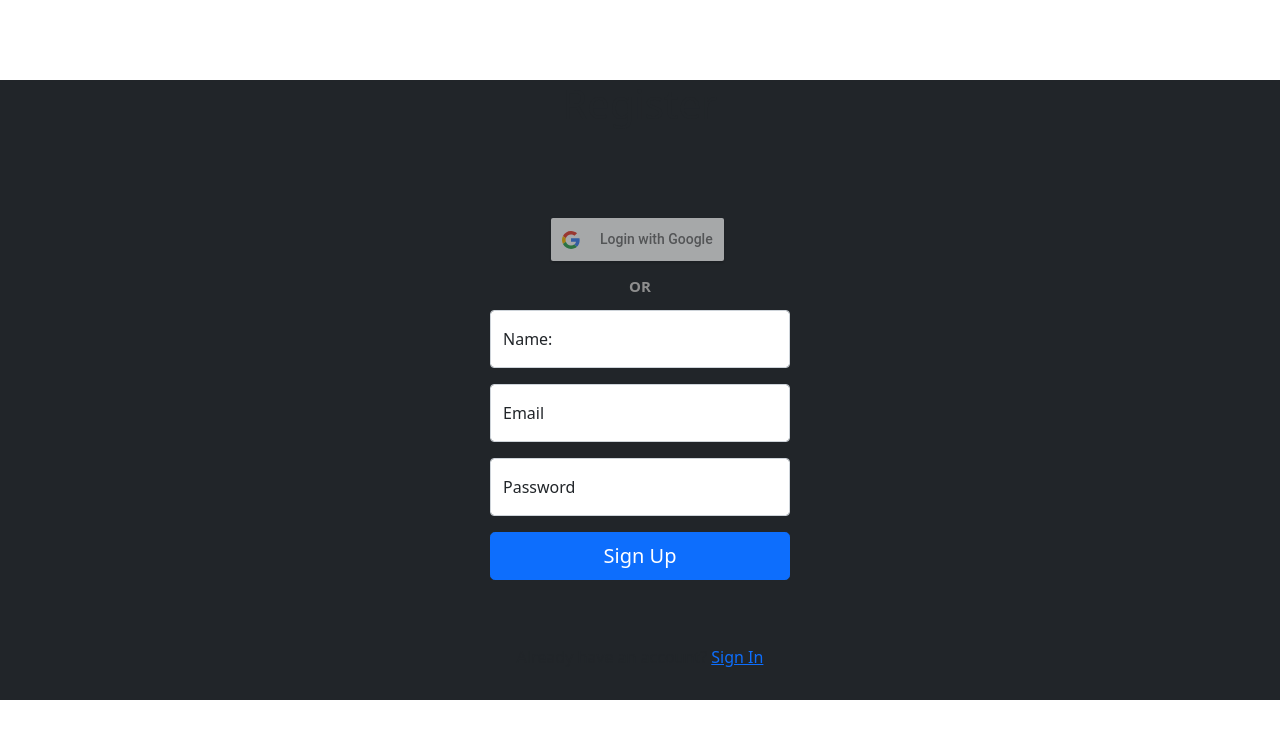
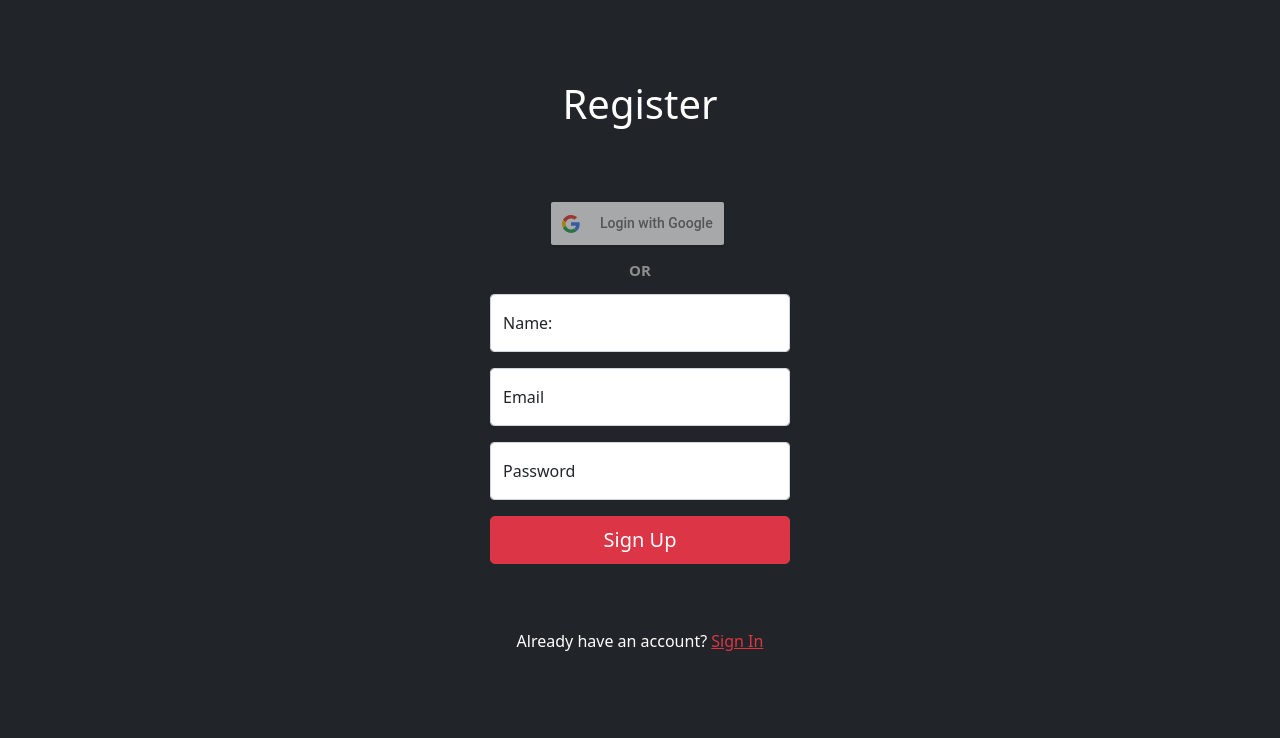
Before and after one commit to daksh-innovaccer/casptone_new, a React (Create React App) app in the folder client/: page /signup in a window 1280 px wide. Shown: the top 738 px of the page. Built offline with nearby package versions, Linux system fonts and the light colour scheme.

Commit message:
entire frontend sorted

```diff
--- a/client/public/index.html
+++ b/client/public/index.html
@@ -26,7 +26,7 @@
     -->
     <title>React App</title>
   </head>
-  <body>
+  <body  style="background-color: #212529">
     <noscript>You need to enable JavaScript to run this app.</noscript>
     <div id="root"></div>
     <!--
--- a/client/src/App.js
+++ b/client/src/App.js
@@ -37,7 +37,7 @@ function App() {
             {localdata ? <Header loggedState={isLogged} onLogoutClick={logoutHandler} /> : ""}
             {/* <h1>Hi There!</h1>
         <a href="/signin">SignIn</a> */}
-            <div className="" >
+            <div className=""  style={{backgroundColor: '#212529'}}>
                 <Routes>
                     <Route path='/' element={<SignIn />}></Route>
                     <Route path='/signin' element={<SignIn />}></Route>
--- a/client/src/Components/Auth/SignIn.css
+++ b/client/src/Components/Auth/SignIn.css
@@ -9,6 +9,7 @@ form{
 
 main{
     display: block;
+
 }
 
 .form-signin {
@@ -16,6 +17,9 @@ main{
     max-width: 330px;
     padding: 15px;
     margin: auto;
+    height: 100%;
+
+
 }
 
 .h1margin{
@@ -34,6 +38,7 @@ main{
     height: 1px;
     position: relative;
     top: 0.45em;
+
 }
 ._0tv-g {
     color: #8e8e8e;
--- a/client/src/Components/Auth/SignIn.js
+++ b/client/src/Components/Auth/SignIn.js
@@ -57,7 +57,7 @@ const SignIn = () => {
 
     return (
         <div className="text-center">
-            <h1 className='h1margin mt-3 mb-3 fw-normal'>Log In</h1>
+            <h1 className='h1margin mt-3 mb-3 fw-normal text-white'>Log In</h1>
             <main className="form-signin">
                 {isLogged === false ?
                     (<div className="alert alert-danger">
@@ -89,7 +89,7 @@ const SignIn = () => {
                         />
                         <label htmlFor="password">Password</label>
                     </div>
-                    <button type="submit" className="w-100 btn btn-lg btn-primary mb-3">Login</button>
+                    <button type="submit" className="w-100 btn btn-lg btn-danger mb-3">Login</button>
                     <br />
                     <div>
                         <Link to="/forgot-password" className="text-danger">
@@ -110,8 +110,8 @@ const SignIn = () => {
                     <br /><SocialLogin /> */}
                 </form>
                 <hr className="my-4" />
-                <p className="text-center">
-                    Don't have an account?<a href="/signup"> SignUp</a>
+                <p className="text-center text-white">
+                    Don't have an account?<a href="/signup" className='text-danger'> SignUp</a>
                 </p>
             </main>
         </div>
--- a/client/src/Components/Auth/Signup.js
+++ b/client/src/Components/Auth/Signup.js
@@ -40,9 +40,9 @@ const Signup = () => {
     }
     return (
         <div className="text-center">
-            <h1 className='h1margin fw-normal'>Register</h1>
+            <h1 className='h1margin fw-normal text-white'>Register</h1>
             <main className="form-signin">
-                <hr className="my-4" />
+                <hr className="" />
                 <span className="w-100 btn btn-lg">
                     <button type="submit" className="w-100 btn btn-lg"><SocialLogin /></button>
                 </span>
@@ -84,13 +84,13 @@ const Signup = () => {
                         />
                         <label htmlFor="password">Password</label>
                     </div>
-                    <button type="submit" className="w-100 btn btn-lg btn-primary mb-3">Sign Up</button>
+                    <button type="submit" className="w-100 btn btn-lg btn-danger mb-3">Sign Up</button>
                 </form>
 
                 <hr className="my-4" />
-                <p className="text-center">
+                <p className="text-center text-white">
                     Already have an account? {'  '}
-                    <a href="/signin">Sign In</a>
+                    <a href="/signin" className="text-danger">Sign In</a>
                 </p>
             </main>
         </div>
--- a/client/src/Components/Feed/Feed.js
+++ b/client/src/Components/Feed/Feed.js
@@ -34,6 +34,7 @@ const Feed = () => {
 
     return (
     <div className="" style={{background:"#212529"}}>
+
          <div align='center' >
              <br></br>
          <h2 className="text-white">People are sharing their thoughts ! Have a look</h2>
--- a/client/src/Components/Post/AddPost.js
+++ b/client/src/Components/Post/AddPost.js
@@ -26,7 +26,7 @@ const AddPost = () => {
         });
     }
     return (
-        <div className="container m-8" style={{ minHeight: '42rem'}} >
+        <div className="container m-8"  >
             <br/>
             <h2 className="text-white">Add Post</h2>
 
--- a/client/src/index.css
+++ b/client/src/index.css
@@ -10,6 +10,11 @@ body {
 
 }
 
+head{
+  background-color: #212529;
+}
+
+
 code {
   font-family: source-code-pro, Menlo, Monaco, Consolas, 'Courier New',
     monospace;
```
